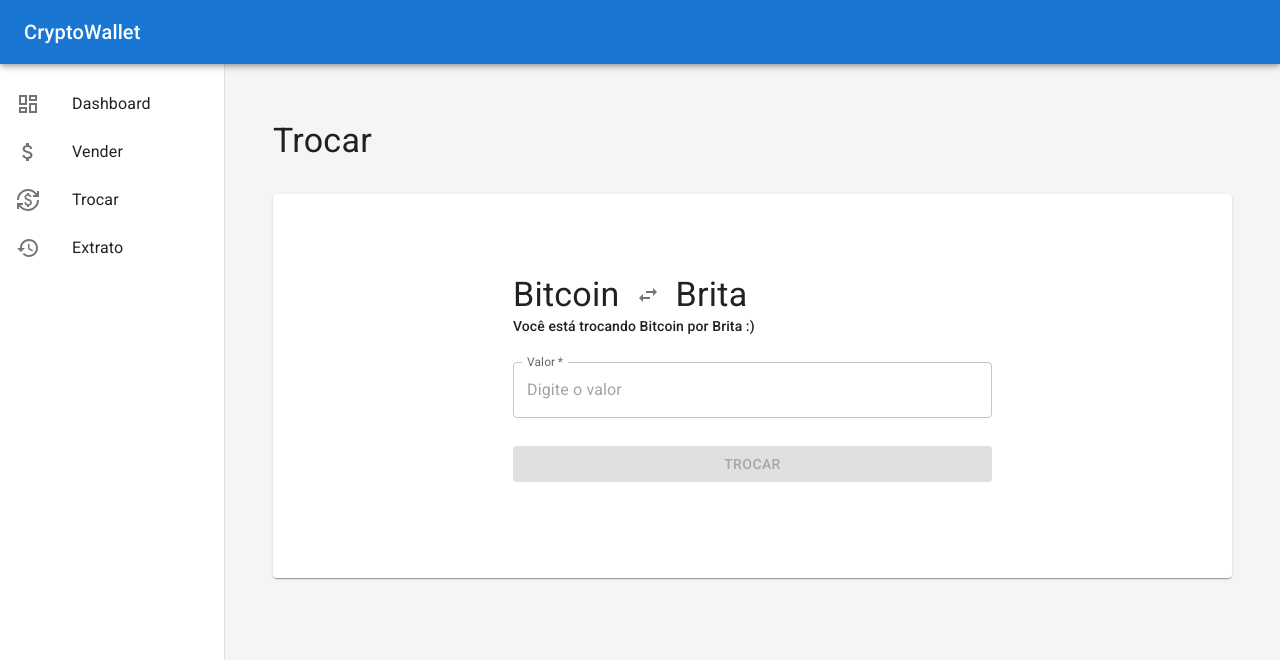
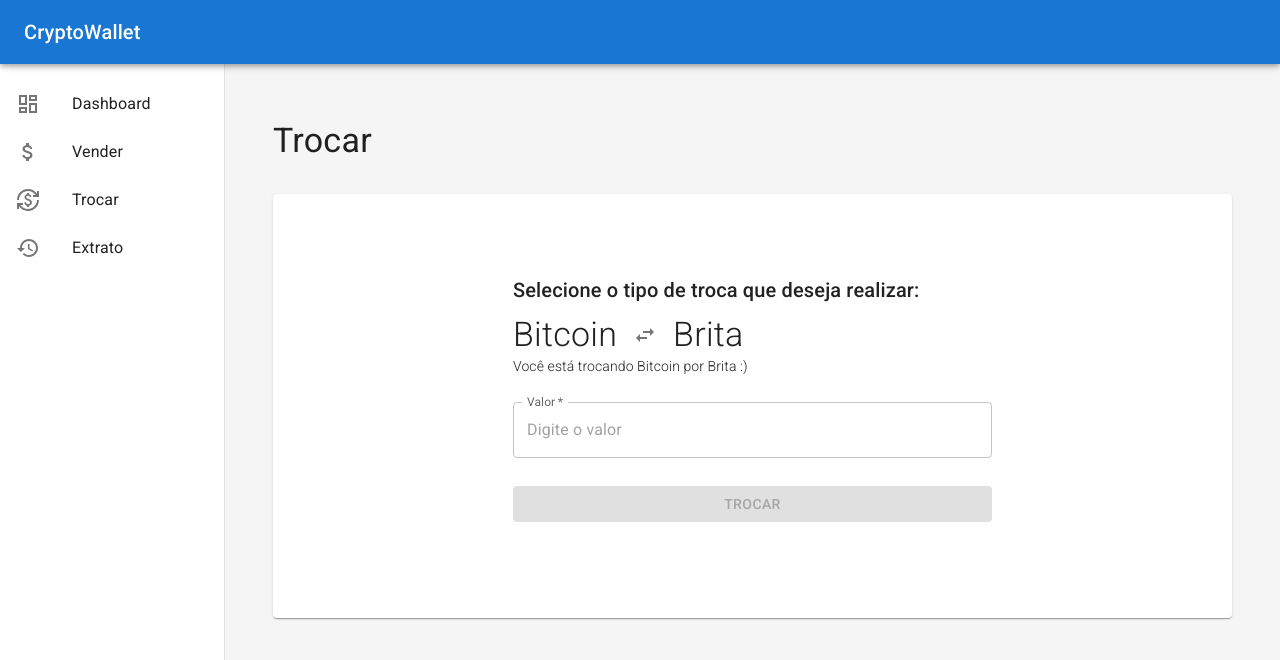
Before and after one commit to phmachado/crypto-wallet, a React (Create React App) app: page /trocar in a window 1280 px wide. Shown: the top 660 px of the page. Built offline with nearby package versions, Linux system fonts and the light colour scheme.

Commit message:
feat: inclusão dos títulos referentes a operação

```diff
--- a/src/pages/Exchange/index.tsx
+++ b/src/pages/Exchange/index.tsx
@@ -39,8 +39,13 @@ export default function Exchange(): JSX.Element {
                 flexDirection: "column",
               }}
             >
+              <Typography sx={{ marginBottom: 1 }} variant="h6">
+                Selecione o tipo de troca que deseja realizar:
+              </Typography>
               <Box sx={{ display: "flex", flexDirection: "row" }}>
-                <Typography variant="h4">{crypto[0]}</Typography>
+                <Typography sx={{ fontWeight: "light" }} variant="h4">
+                  {crypto[0]}
+                </Typography>
                 <IconButton
                   onClick={() => {
                     setIsSwap(!isSwap);
@@ -51,10 +56,12 @@ export default function Exchange(): JSX.Element {
                 >
                   <SwapHorizOutlined />
                 </IconButton>
-                <Typography variant="h4">{crypto[1]}</Typography>
+                <Typography sx={{ fontWeight: "light" }} variant="h4">
+                  {crypto[1]}
+                </Typography>
               </Box>
               <Box sx={{ marginBottom: 2 }}>
-                <Typography variant="subtitle2">
+                <Typography sx={{ fontWeight: "light" }} variant="subtitle2">
                   Você está trocando{" "}
                   {isSwap ? "Brita por Bitcoin :)" : "Bitcoin por Brita :)"}
                 </Typography>
--- a/src/pages/Sell/index.tsx
+++ b/src/pages/Sell/index.tsx
@@ -7,7 +7,6 @@ import {
   TextField,
   Button,
   FormControl,
-  FormLabel,
   FormControlLabel,
   RadioGroup,
   Radio,
@@ -45,25 +44,20 @@ export default function Sell(): JSX.Element {
                 flexDirection: "column",
               }}
             >
-              <FormControl sx={{ marginBottom: 1 }}>
-                <FormLabel id="demo-controlled-radio-buttons-group">
-                  Criptomoeda
-                </FormLabel>
-                <RadioGroup
-                  aria-labelledby="demo-controlled-radio-buttons-group"
-                  name="controlled-radio-buttons-group"
-                  value={crypto}
-                  onChange={handleChange}
-                >
+              <Typography sx={{ marginBottom: 1 }} variant="h6">
+                Selecione a criptomoeda que deseja vender:
+              </Typography>
+              <FormControl sx={{ marginBottom: 2 }}>
+                <RadioGroup value={crypto} onChange={handleChange}>
                   <FormControlLabel
                     value="bitcoin"
+                    label="Bitcoin"
                     control={<Radio />}
-                    label="Bitcoin"
                   />
                   <FormControlLabel
                     value="brita"
+                    label="Brita"
                     control={<Radio />}
-                    label="Brita"
                   />
                 </RadioGroup>
               </FormControl>
```
